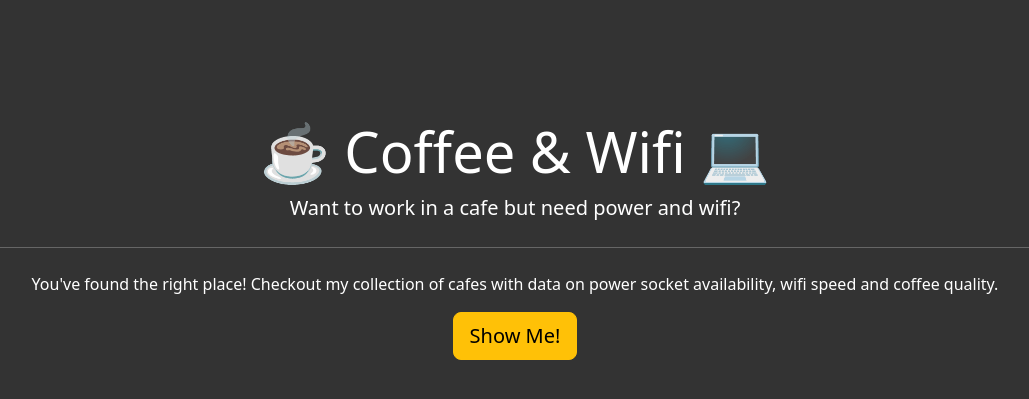
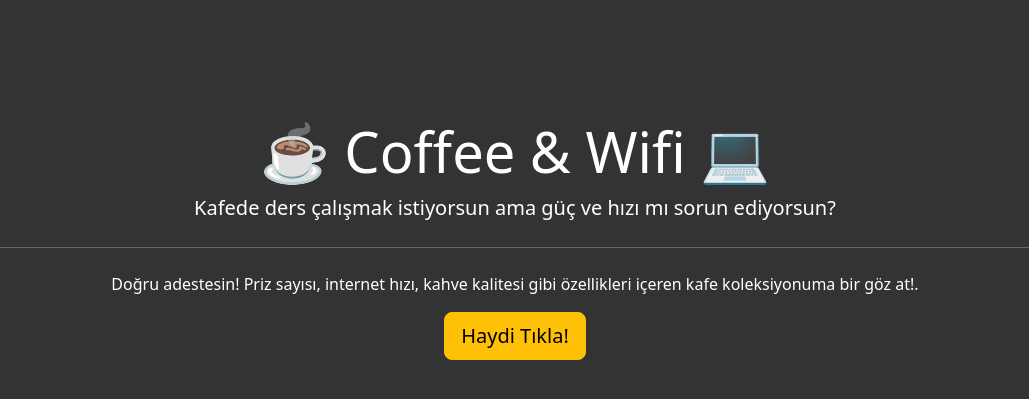
Before and after one commit to salihalperc/Coffee-and-Wifi, a Flask app: page / in a window 1280 px wide. Shown: the part 161-560 px from the top of the page, without its empty margins (125-1154 px from the left). Run offline with Flask 3, Linux system fonts and the light colour scheme; some libraries are stand-ins or nearby versions.

Commit message:
making it Türkçe

```diff
--- a/cafe-data.csv
+++ b/cafe-data.csv
@@ -1,4 +1,4 @@
-Cafe Name,Location,Open,Close,Coffee,Wifi,Power
+Kafe İsmi,Konum,Açılış,Kapanış,Kahve,Wifi,Priz
 Coffy(Gölbaşı),https://maps.app.goo.gl/QN87H7LELASbSayk7,8:00 AM,12:00 AM,☕☕☕☕,💪💪💪,🔌🔌🔌🔌🔌
 Coffee & Study,https://maps.app.goo.gl/o5zcdkReSvVYpVEN6,9:00 AM,12:00 AM,☕☕☕,💪💪,🔌🔌🔌🔌🔌
 Mackbear Coffee CO.,https://maps.app.goo.gl/ZGDsBqNdHkvjNLTE8,8:00 AM,01:00 AM,☕☕☕,💪💪💪,🔌🔌🔌
--- a/templates/cafes.html
+++ b/templates/cafes.html
@@ -5,20 +5,20 @@
 <div class="container">
   <div class="row">
     <div class="col-sm-12">
-      <h1>All Cafes</h1>
+      <h1>Tüm kafeler</h1>
 
       <table class="table" style="color: white">
         {% for row in cafes %}
         <tr>
           {% for item in row %} {% if item[0:4] == "http" %}
-          <td><a href="{{ item }}">Maps Link</a></td>
+          <td><a href="{{ item }}">Haritalar</a></td>
           {% else %}
           <td>{{ item }}</td>
           {% endif %} {% endfor %}
         </tr>
         {% endfor %}
       </table>
-      <p><a href="{{ url_for('home') }}">Return to index page</a></p>
+      <p><a href="{{ url_for('home') }}">Ana sayfaya dön</a></p>
     </div>
   </div>
 </div>
--- a/templates/index.html
+++ b/templates/index.html
@@ -5,17 +5,16 @@
 <div class="jumbotron text-center">
   <div class="container">
     <h1 class="display-4">☕️ Coffee & Wifi 💻</h1>
-    <p class="lead">Want to work in a cafe but need power and wifi?</p>
+    <p class="lead">Kafede ders çalışmak istiyorsun ama güç ve hızı mı sorun ediyorsun?</p>
     <hr class="my-4" />
     <p>
-      You've found the right place! Checkout my collection of cafes with data on
-      power socket availability, wifi speed and coffee quality.
+      Doğru adestesin! Priz sayısı, internet hızı, kahve kalitesi gibi özellikleri içeren kafe koleksiyonuma bir göz at!.
     </p>
     <a
       class="btn btn-warning btn-lg"
       href="{{ url_for('cafes') }}"
       role="button"
-      >Show Me!</a
+      >Haydi Tıkla!</a
     >
   </div>
 </div>
```
